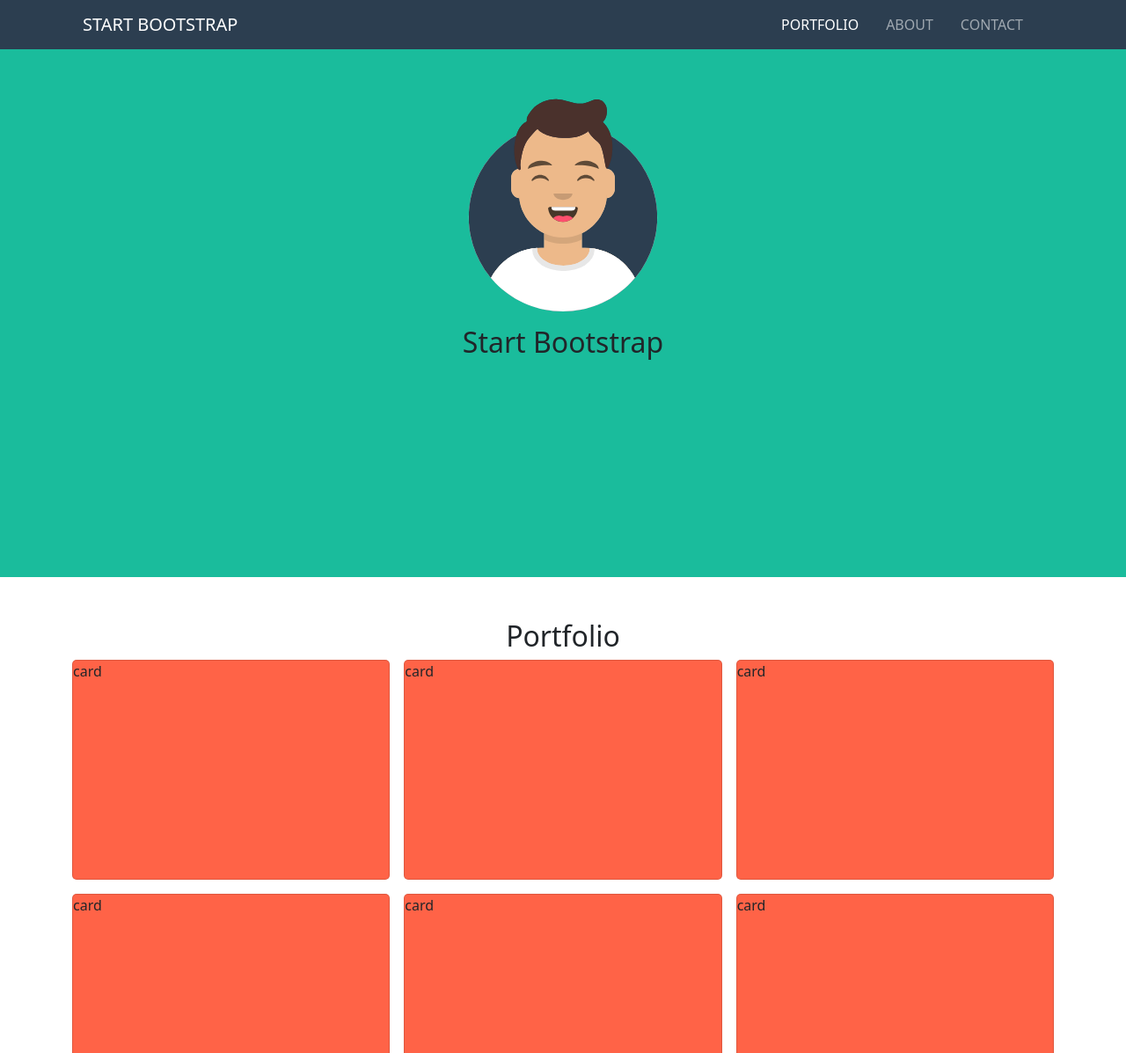
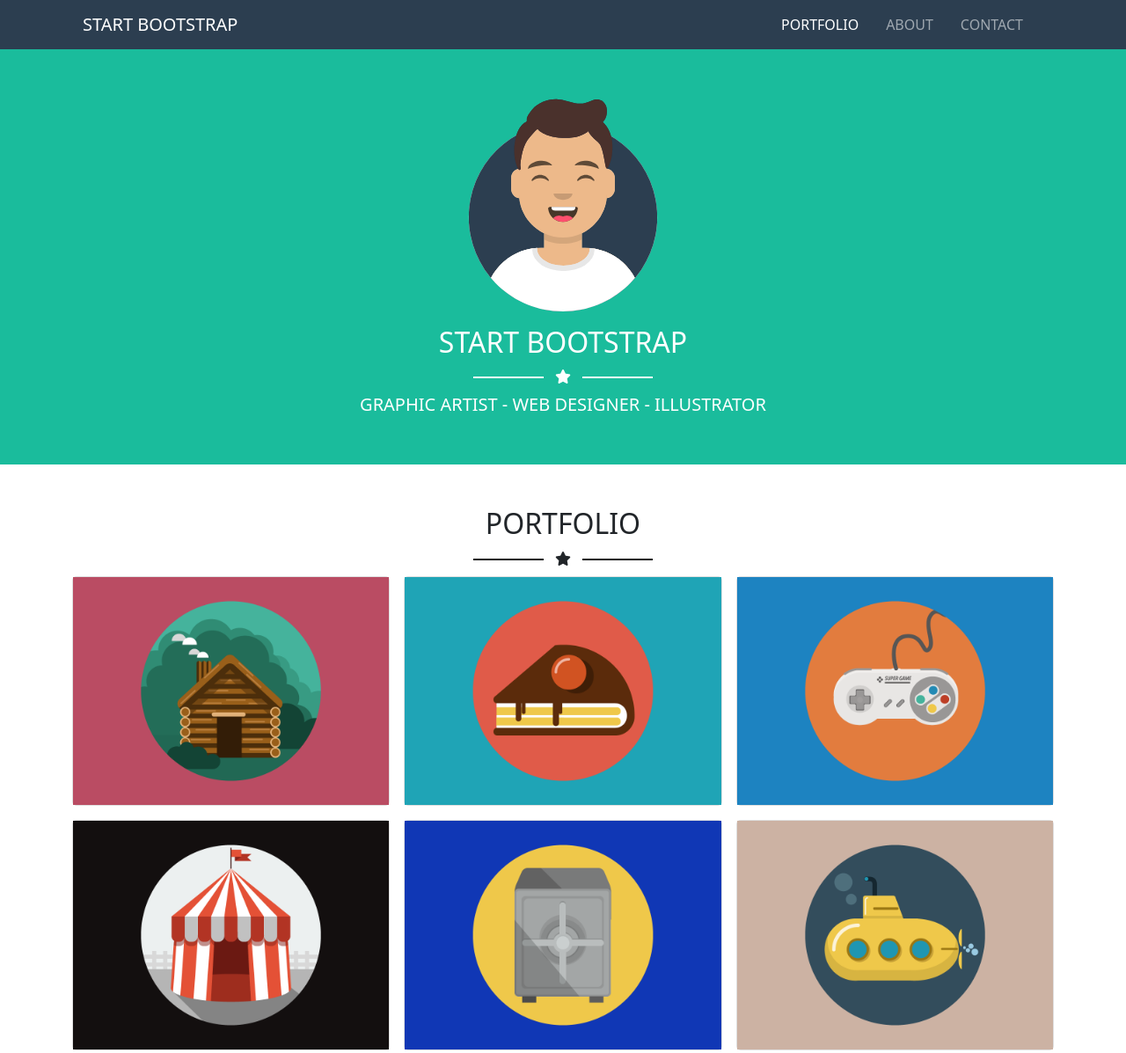
Before and after one commit to Tredicibrando/html-css-bootstrap-freelancer, a plain HTML site: page index.html in a window 1280 px wide. Shown: the top 1197 px of the page at 88% size. Drawn offline with nearby package versions, Linux system fonts and the light colour scheme.

Commit message:
completo mancante di ultimi fix

```diff
--- a/css/style.css
+++ b/css/style.css
@@ -1,4 +1,4 @@
-/* Layout */
+/* Reset */
 ul{
     list-style: none;
     margin-bottom: 0;
@@ -16,6 +16,12 @@ ul li{
 
 }
 
+
+img{
+    max-width: 100%;
+}
+
+/* Layout */
 .ms_header{
     background-color: #2c3e50;
     color: white;
@@ -25,13 +31,10 @@ ul li{
     min-height: 75px;
 }
 
-img{
-    max-width: 100%;
-}
 
 #jumbo{
-    min-height: 600px;
     background-color: #1abc9c;
+    color: white;
 }
 
 #jumbo .row figure{
@@ -49,8 +52,25 @@ img{
 #portfolio .card{
     min-height: 250px;
     border-radius: 5px;
-    background-color: tomato;
 }
+
+#portfolio .card .card_wrapper{
+    width: 100%;
+    height: 100%;
+    overflow: hidden;
+}
+
+
+
+#portfolio .card .card_wrapper img{
+    max-width: 100%;
+    height: 100%;
+    object-fit: contain;
+    object-position: center;
+    overflow: hidden;
+}
+
+
 
 #about{
     min-height: 300px;
@@ -85,3 +105,55 @@ footer .row:last-child p{
 .ms_height{
     min-height: 200px;
 }
+
+/* before/after */
+
+.trattino_light::before{
+    position: absolute;
+    display: block;
+    content: '';
+    height: 2px;
+    width: 80px;
+    background-color: white;
+    right: 52%;
+    top: 50%;
+
+
+}
+
+.trattino_light::after{
+    position: absolute;
+    display: block;
+    content: '';
+    height: 2px;
+    width: 80px;
+    background-color: white;
+    left: 52%;
+    top: 50%;
+
+}
+
+.trattino_dark::before{
+    position: absolute;
+    display: block;
+    content: '';
+    height: 2px;
+    width: 80px;
+    background-color: #131313;
+    right: 52%;
+    top: 50%;
+
+
+}
+
+.trattino_dark::after{
+    position: absolute;
+    display: block;
+    content: '';
+    height: 2px;
+    width: 80px;
+    background-color: #131313;
+    left: 52%;
+    top: 50%;
+
+}
--- a/index.html
+++ b/index.html
@@ -6,6 +6,7 @@
     <meta name="viewport" content="width=device-width, initial-scale=1.0">
     <link href="https://cdn.jsdelivr.net/npm/bootstrap@5.1.3/dist/css/bootstrap.min.css" rel="stylesheet" integrity="sha384-1BmE4kWBq78iYhFldvKuhfTAU6auU8tT94WrHftjDbrCEXSU1oBoqyl2QvZ6jIW3" crossorigin="anonymous">
     <link rel="stylesheet" href="css/style.css">
+    <link rel="stylesheet" href="https://cdnjs.cloudflare.com/ajax/libs/font-awesome/6.0.0-beta3/css/all.min.css" integrity="sha512-Fo3rlrZj/k7ujTnHg4CGR2D7kSs0v4LLanw2qksYuRlEzO+tcaEPQogQ0KaoGN26/zrn20ImR1DfuLWnOo7aBA==" crossorigin="anonymous" referrerpolicy="no-referrer" />
     <title>Freelancer</title>
 </head>
 <body>
@@ -39,13 +40,21 @@
 
         <section id="jumbo">
             <div class="container">
-                <div class="row py-5">
+                <div class="row justify-content-center pt-5">
                     <div class="col-12 text-center">
                         <figure>
                             <img src="img/avatar.svg" alt="">
                         </figure>
-                        <h2>Start Bootstrap</h2>
+                        <h2 class="">START BOOTSTRAP</h2>
+                        <div class="mb-2 position-relative trattino_light">
+                            <i class="fas fa-star"></i>
+                        </div>
+                    </div>
+                </div>
 
+                <div class="row pb-5">
+                    <div class="col-12 text-center">
+                        <h5>GRAPHIC ARTIST - WEB DESIGNER - ILLUSTRATOR</h5>
                     </div>
                 </div>
             </div>
@@ -55,8 +64,10 @@
             <div class="container">
                 <div class="row">
                     <div class="col-12 text-center">
-                        <h2>Portfolio</h2>
-                        <!-- stelline -->
+                        <h2 class="">PORTFOLIO</h2>
+                        <div class="mb-2 position-relative trattino_dark">
+                            <i class="fas fa-star"></i>
+                        </div>
 
                     </div>
                 </div>
@@ -65,37 +76,40 @@
 
                     <div class="col-12 col-sm-6 col-lg-4">
                         <div class="card">
-                            card
+
+                                <img src="img/cabin.png" alt="">
+
+
                         </div>
                     </div>
 
                     <div class="col-12 col-sm-6 col-lg-4">
                         <div class="card">
-                            card
+                            <img src="img/cake.png" alt="">
                         </div>
                     </div>
 
                     <div class="col-12 col-sm-6 col-lg-4">
                         <div class="card">
-                            card
+                            <img src="img/game.png" alt="">
                         </div>
                     </div>
 
                     <div class="col-12 col-sm-6 col-lg-4">
                         <div class="card">
-                            card
+                            <img src="img/circus.png" alt="">
                         </div>
                     </div>
 
                     <div class="col-12 col-sm-6 col-lg-4">
                         <div class="card">
-                            card
+                            <img src="img/safe.png" alt="">
                         </div>
                     </div>
 
                     <div class="col-12 col-sm-6 col-lg-4">
                         <div class="card">
-                            card
+                            <img src="img/submarine.png" alt="">
                         </div>
                     </div>
                 </div>
@@ -105,13 +119,13 @@
 
         <section id="about">
             <div class="container">
-                <div class="row">
-                    <div class="col-12 text-center">
+                <div class="row pt-5">
+                    <div class="col-12 text-center ">
                         <h2>About</h2>
                     </div>
                 </div>
 
-                <div class="row">
+                <div class="row py-5">
                     <div class="col-12 col-sm-6 col-lg-6">
                         <p>
                             Lorem ipsum dolor sit amet consectetur adipisicing elit. Commodi, vero?
```
